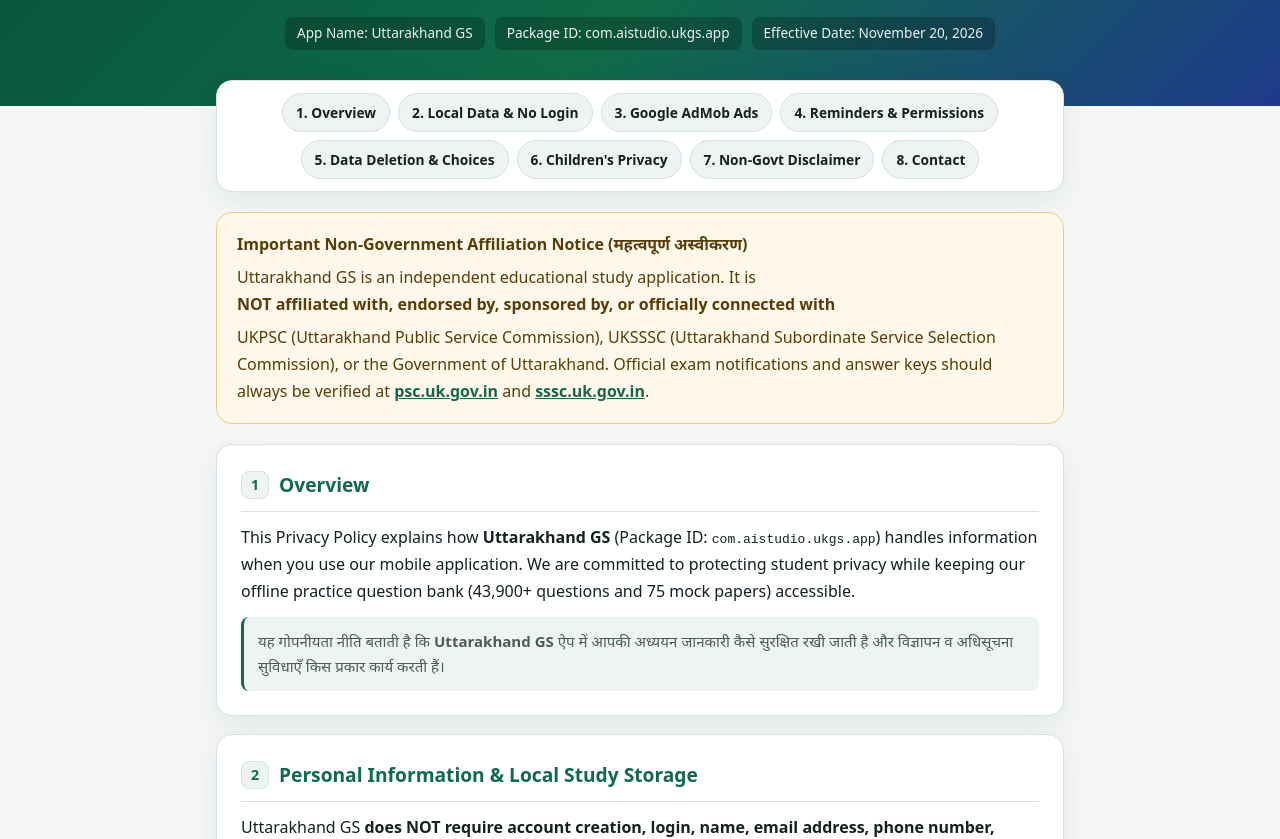
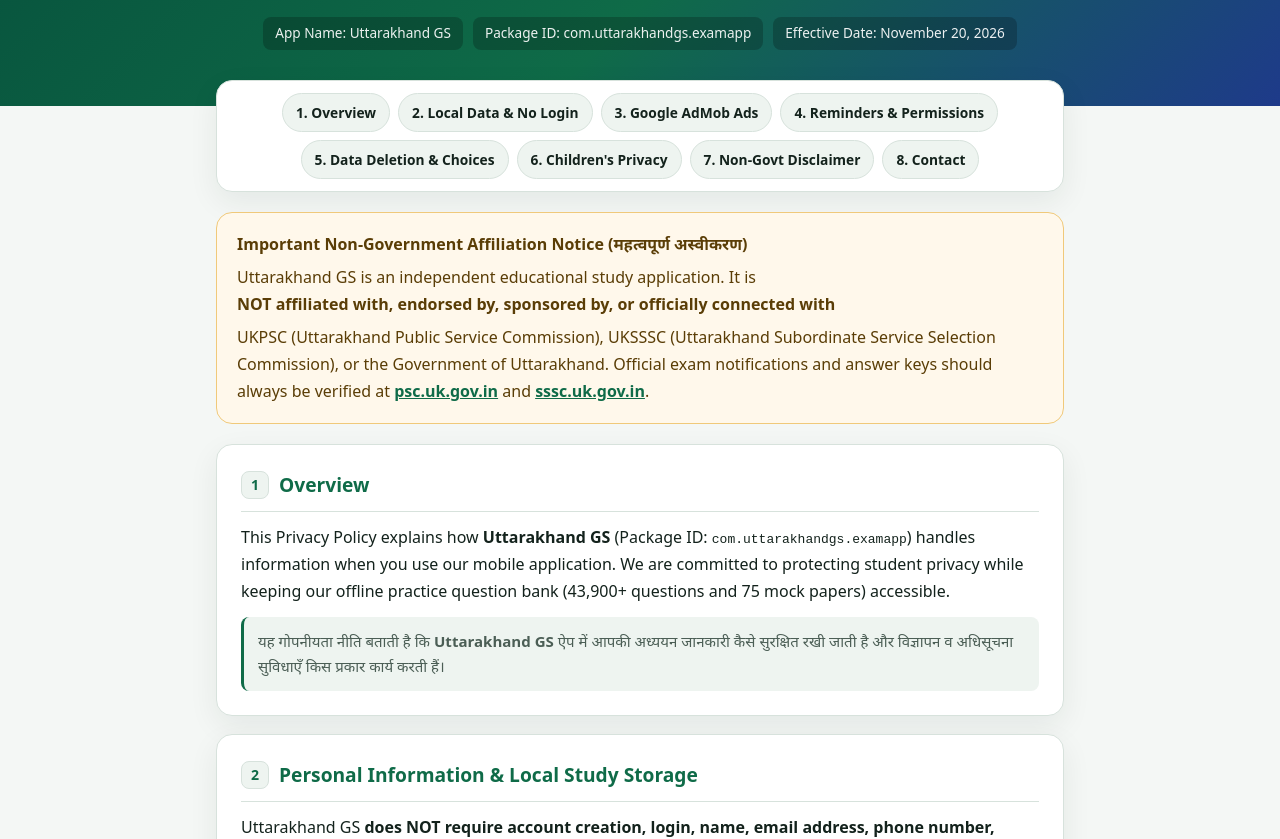
Before and after one commit to Ks000538/Uttarakhand-GS-Privacy-Policy, a plain HTML site: page index.html in a window 1280 px wide. Shown: the part 261-1100 px from the top of the page. Drawn offline with Linux system fonts and the light colour scheme.

Commit message:
Update index.html

```diff
--- a/index.html
+++ b/index.html
@@ -254,7 +254,7 @@
       </p>
       <div class="meta-bar">
         <span class="meta-chip">App Name: Uttarakhand GS</span>
-        <span class="meta-chip">Package ID: com.aistudio.ukgs.app</span>
+        <span class="meta-chip">Package ID: com.uttarakhandgs.examapp</span>
         <span class="meta-chip">Effective Date: November 20, 2026</span>
       </div>
     </div>
@@ -284,7 +284,7 @@
     <section id="overview" class="card">
       <h2><span class="num">1</span> Overview</h2>
       <p>
-        This Privacy Policy explains how <strong>Uttarakhand GS</strong> (Package ID: <code>com.aistudio.ukgs.app</code>) handles information when you use our mobile application.
+        This Privacy Policy explains how <strong>Uttarakhand GS</strong> (Package ID: <code>com.uttarakhandgs.examapp</code>) handles information when you use our mobile application.
         We are committed to protecting student privacy while keeping our offline practice question bank (43,900+ questions and 75 mock papers) accessible.
       </p>
       <div class="hindi">
```
